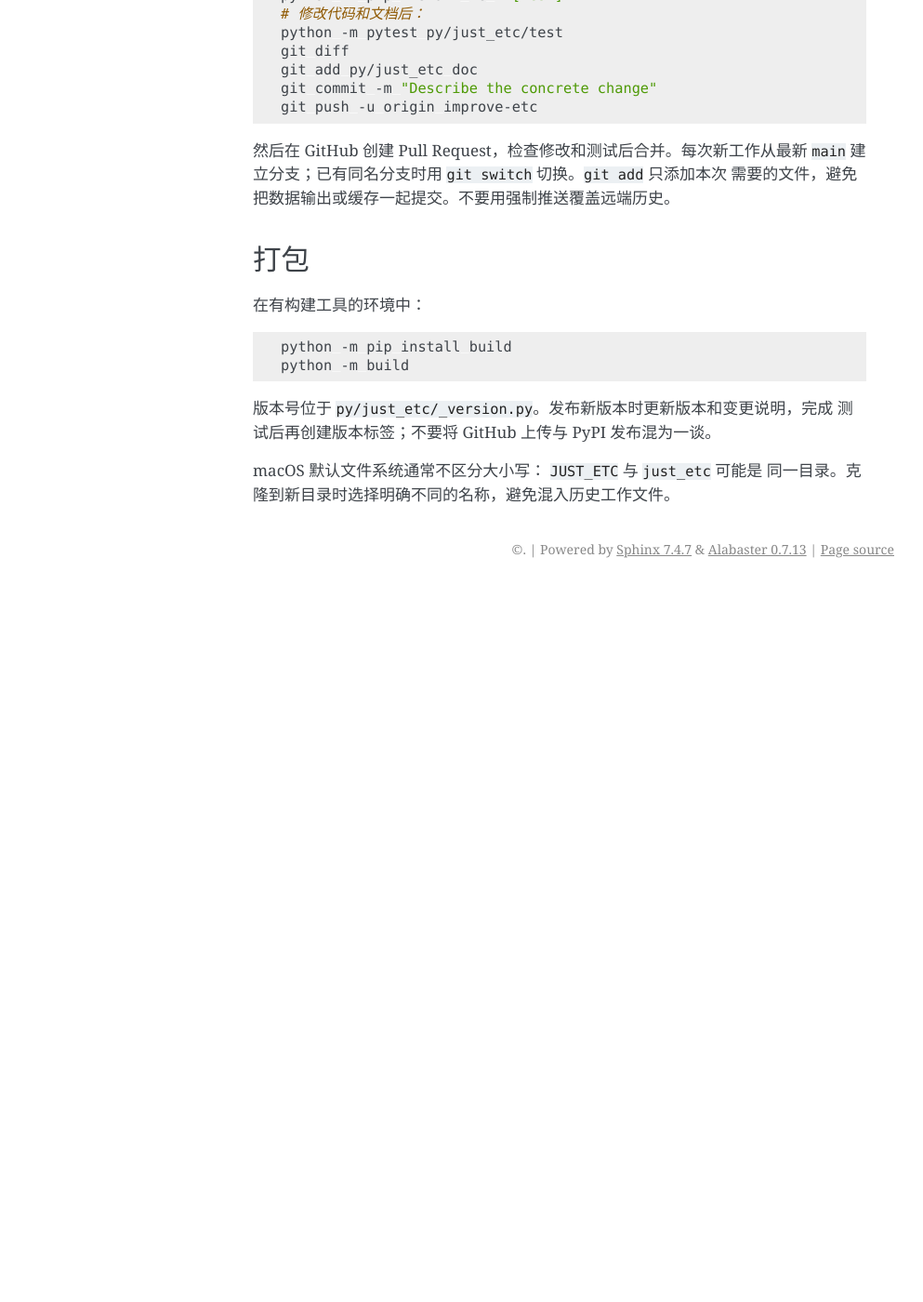
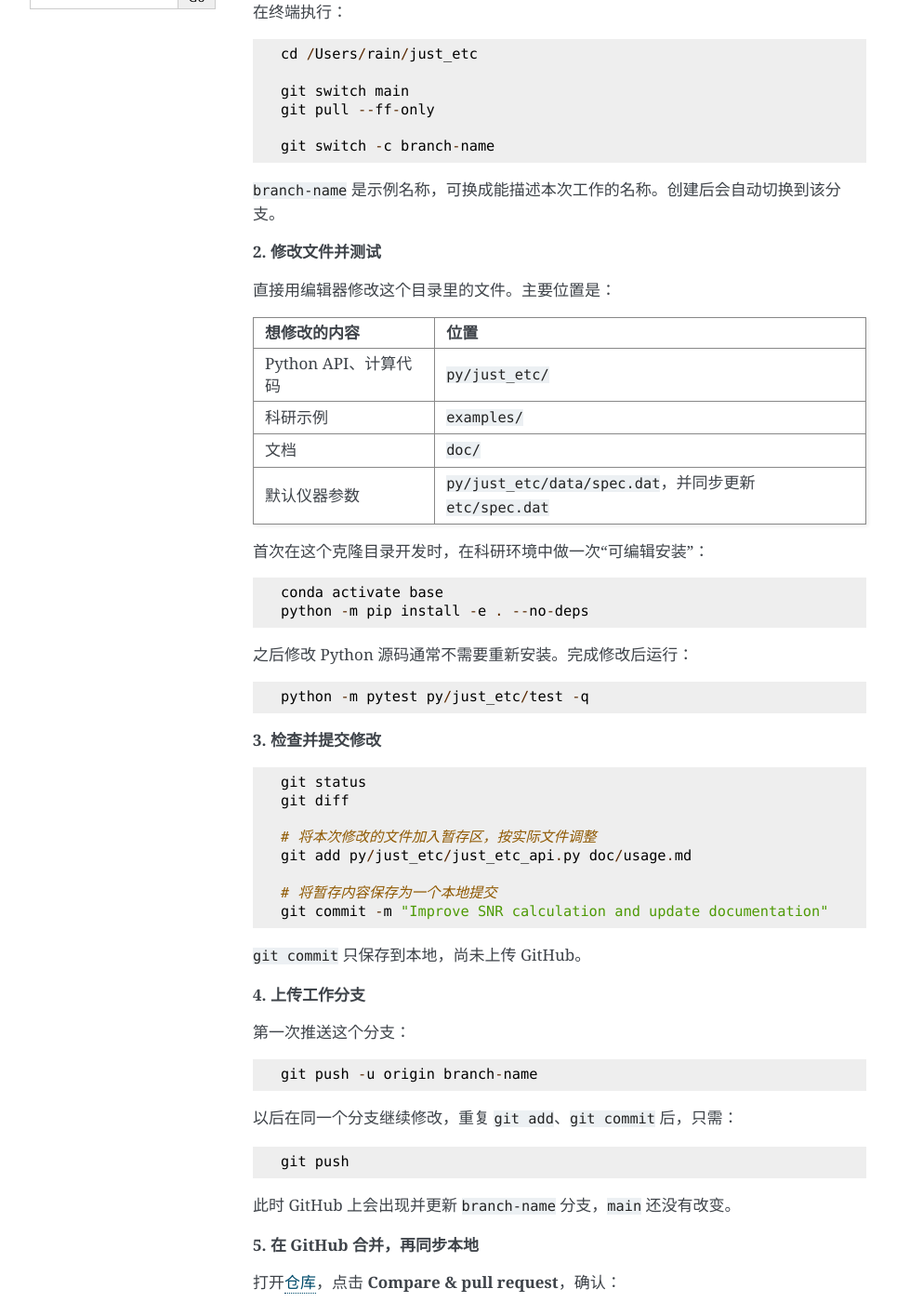
Before and after one commit to RainW7/just_etc, a Sphinx documentation site: the page built from doc/development.md, in a window 1280 px wide and 1400 px high, scrolled down 329 px. Shown: the whole window at 93% size, without its empty margins (148-1141 px from the left). Built offline with Sphinx 7.4.7, drawn with Linux system fonts in a browser that asks for light colours; before the commit the page ends 959 px from its top, so only the background shows below that; some of the changed text lies outside the part shown.

Commit message:
Update development.md, add branch workflow

````diff
--- a/doc/development.md
+++ b/doc/development.md
@@ -2,6 +2,100 @@
 
 `py/just_etc/` 保存 Python 包；`examples/` 保存科研工作流；`doc/` 保存文档。
 修改仪器参数时同步检查 `etc/spec.dat` 与包内默认配置。
+
+
+
+## 创建分支
+
+建议每次按“**创建分支 → 修改 → 测试 → 提交 → 推送 → 合并**”操作。
+
+**1. 更新主分支，然后创建工作分支**
+
+在终端执行：
+
+```
+cd /Users/rain/just_etc
+
+git switch main
+git pull --ff-only
+
+git switch -c branch-name
+```
+
+`branch-name` 是示例名称，可换成能描述本次工作的名称。创建后会自动切换到该分支。
+
+**2. 修改文件并测试**
+
+直接用编辑器修改这个目录里的文件。主要位置是：
+
+| 想修改的内容         | 位置                                                   |
+| -------------------- | ------------------------------------------------------ |
+| Python API、计算代码 | `py/just_etc/`                                         |
+| 科研示例             | `examples/`                                            |
+| 文档                 | `doc/`                                                 |
+| 默认仪器参数         | `py/just_etc/data/spec.dat`，并同步更新 `etc/spec.dat` |
+
+首次在这个克隆目录开发时，在科研环境中做一次“可编辑安装”：
+
+```
+conda activate base
+python -m pip install -e . --no-deps
+```
+
+之后修改 Python 源码通常不需要重新安装。完成修改后运行：
+
+```
+python -m pytest py/just_etc/test -q
+```
+
+**3. 检查并提交修改**
+
+```
+git status
+git diff
+
+# 将本次修改的文件加入暂存区，按实际文件调整
+git add py/just_etc/just_etc_api.py doc/usage.md
+
+# 将暂存内容保存为一个本地提交
+git commit -m "Improve SNR calculation and update documentation"
+```
+
+`git commit` 只保存到本地，尚未上传 GitHub。
+
+**4. 上传工作分支**
+
+第一次推送这个分支：
+
+```
+git push -u origin branch-name
+```
+
+以后在同一个分支继续修改，重复 `git add`、`git commit` 后，只需：
+
+```
+git push
+```
+
+此时 GitHub 上会出现并更新 `branch-name` 分支，`main` 还没有改变。
+
+**5. 在 GitHub 合并，再同步本地**
+
+打开[仓库](https://github.com/RainW7/just_etc)，点击 **Compare & pull request**，确认：
+
+- **base：`main`**
+- **compare：`branch-name`**
+
+创建 Pull Request，检查差异和自动测试结果，通过后点击 **Merge pull request**。随后回到终端：
+
+```
+git switch main
+git pull --ff-only
+```
+
+下一项工作再从这个更新后的 `main` 创建新分支即可。
+
+
 
 ## 日常修改
 
@@ -22,6 +116,8 @@ git push -u origin improve-etc
 `main` 建立分支；已有同名分支时用 `git switch` 切换。`git add` 只添加本次
 需要的文件，避免把数据输出或缓存一起提交。不要用强制推送覆盖远端历史。
 
+
+
 ## 打包
 
 在有构建工具的环境中：
````
